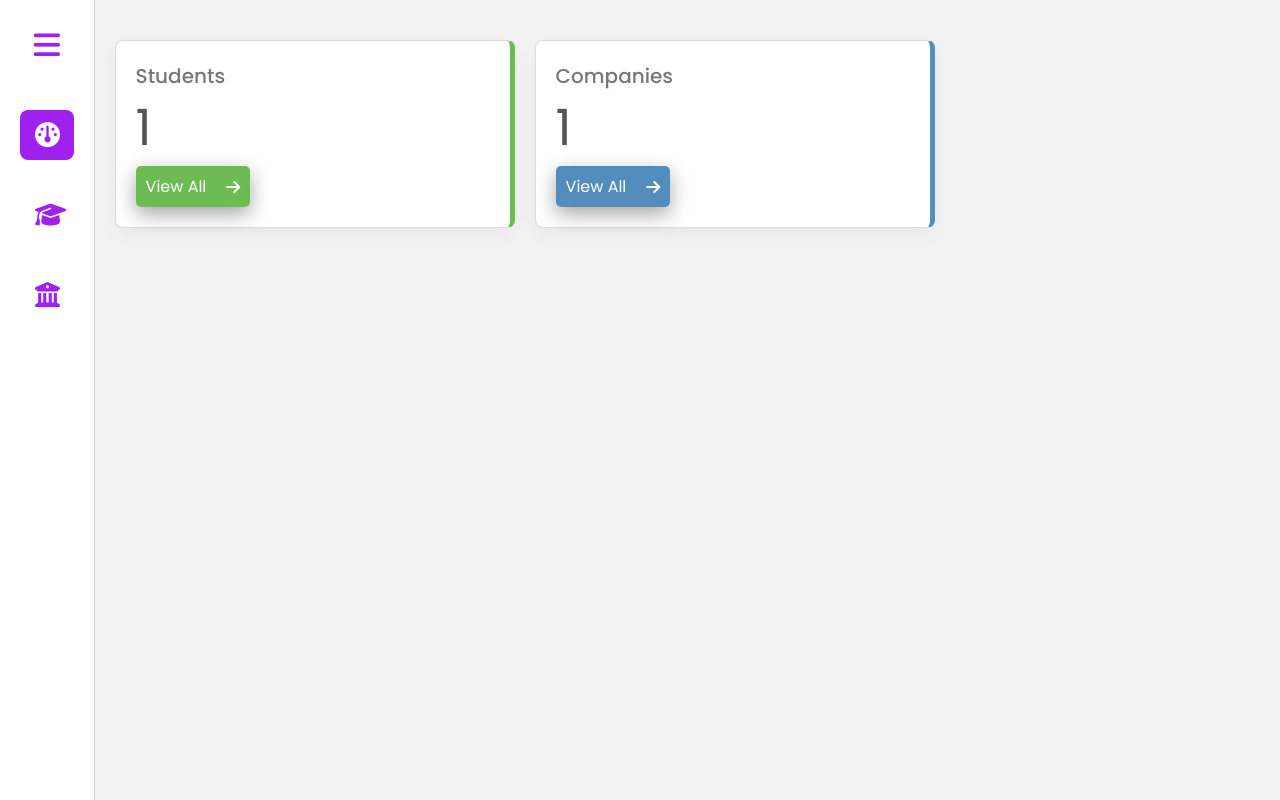
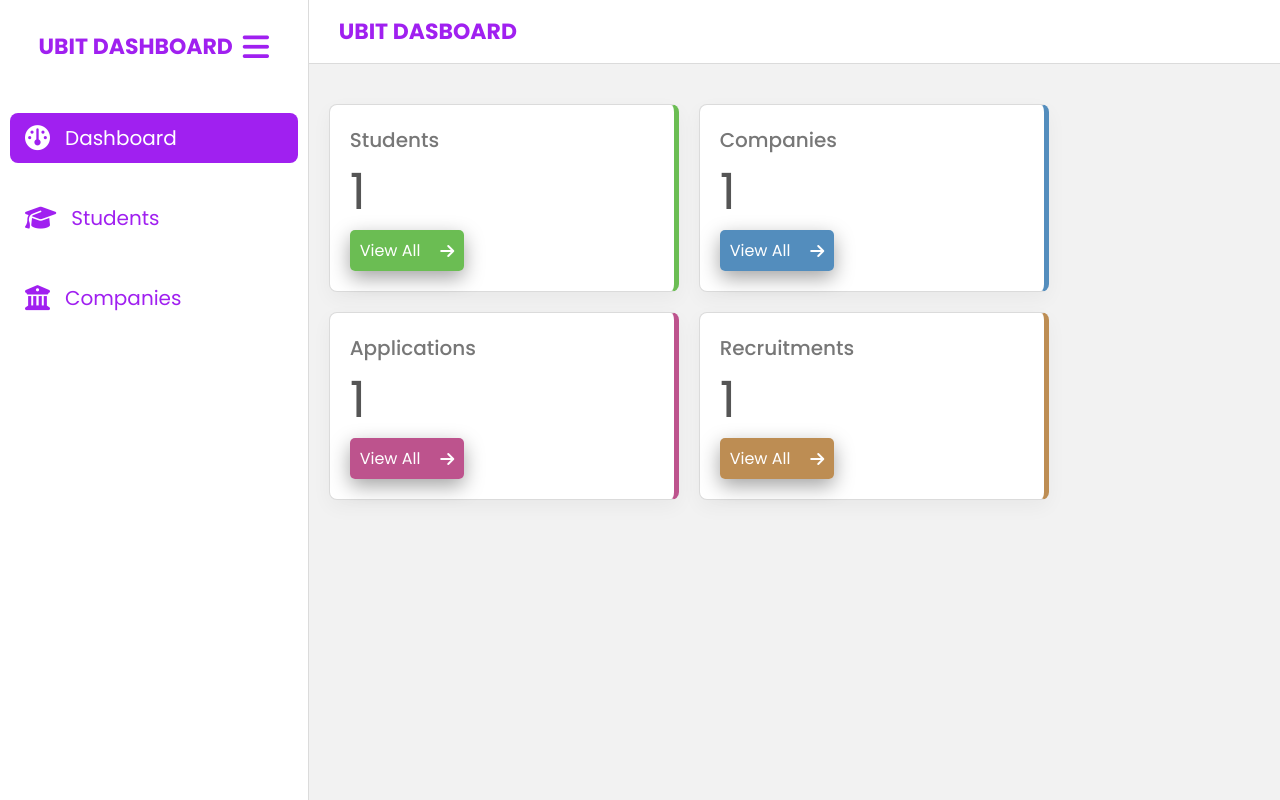
Before and after one commit to Abmichael01/recruitIT, a Django app: template templates/ubit/dashboard.html in a window 1280 px wide. Run offline with Django 4.2, Linux system fonts and the light colour scheme; the template is opened without the code that fills it: most values are stand-ins (such as "Sample title", 1, 10 or a date in 2020); some web fonts are replaced.

Commit message:
new commit

```diff
--- a/recruitIT/settings.py
+++ b/recruitIT/settings.py
@@ -21,7 +21,7 @@ BASE_DIR = Path(__file__).resolve().parent.parent
 SECRET_KEY = 'django-insecure-fk_bp*7x@d%97mgz+46%c#4@_gq0osh9-z*=j@j%3qg8(358er'
 
 # SECURITY WARNING: don't run with debug turned on in production!
-DEBUG = False
+DEBUG = True
 
 ALLOWED_HOSTS = ["www.recruitit.online", "recruitit.online", "recruitit-47654d4acc27.herokuapp.com", "127.0.0.1", "localhost"]
 
--- a/static/css/dashboard.css
+++ b/static/css/dashboard.css
@@ -16,14 +16,14 @@
     padding: 20px;
     background: #fff;
     border: var(--bw) solid var(--bc);
-    width: 400px;
+    width: 350px;
     border-radius: 8px;
     transition: .5s;
-    box-shadow: 0px 7px 20px #0000000b ;
+    box-shadow: 0px 7px 20px #0000000b;
 }
 
 .dashboard .stats .stat:hover{
-    box-shadow: 0px 7px 20px #00000023 ;
+    box-shadow: 0px 7px 20px #00000023;
 }
 
 .dashboard .stats .stat:nth-child(1){
@@ -31,9 +31,16 @@
 }
 
 
-
 .dashboard .stats .stat:nth-child(2){
     border-right: 5px solid #1262a4b9;
+}
+
+.dashboard .stats .stat:nth-child(3){
+    border-right: 5px solid #a41262b9;
+}
+
+.dashboard .stats .stat:nth-child(4){
+    border-right: 5px solid #a46212b9;
 }
 
 .dashboard .stats .stat h2{
@@ -81,3 +88,11 @@
 .dashboard .stats .stat:nth-child(2) a{
     background:  #1262a4b9;
 }
+
+.dashboard .stats .stat:nth-child(3) a{
+    background: #a41262b9;
+}
+
+.dashboard .stats .stat:nth-child(4) a{
+    background: #a46212b9;
+}
--- a/static/css/sidebar.css
+++ b/static/css/sidebar.css
@@ -1,5 +1,5 @@
 .sidebar{
-    width: 400px;
+    width: 80px;
     /* background: var(--primary); */
     height: 100vh;
     position: sticky;
@@ -8,7 +8,7 @@
     flex-direction: column;
     /* color: #fff; */
     align-items: flex-start;
-    padding: 10px 20px;
+    padding: 10px 10px;
     overflow: hidden;
     transition: .7s;
     border-right: var(--bw) solid var(--bc);
@@ -16,15 +16,21 @@
     color: var(--primary);
 }
 
-.hide-nav{
-    width: 99px;
+.sidebar:hover{
+    width: 400px;
 }
 
-
-.hide-nav .head h2{
-    display: none;
+.sidebar:hover .head h2{
+    display: inline-block;
     text-wrap: nowrap;
     overflow: hidden;
+}
+
+.sidebar:hover .head{
+    justify-content: flex-end;
+    text-wrap: nowrap;
+    overflow: hidden;
+    justify-content: center;
 }
 
 .sidebar .head{
@@ -35,18 +41,12 @@
     margin-top: 20px;
 }
 
-.hide-nav .head{
-    justify-content: flex-end;
-    text-wrap: nowrap;
-    overflow: hidden;
-    justify-content: center;
-}
-
 .sidebar .head h2{
     font-size: 22px;
     text-wrap: nowrap;
     overflow: hidden;
-    /* margin-top: 10px; */
+    display: none;
+    margin-right: 10px;
 }
 
 .sidebar .head .menu{
--- a/static/css/ubit-base.css
+++ b/static/css/ubit-base.css
@@ -32,5 +32,24 @@ body{
 
 .main{
     width: 100%;
+}
+
+.main-nav{
+    display: flex;
+    padding: 15px 30px;
+    justify-content: space-between;
+    align-items: center;
+    border-bottom: var(--bw) inset var(--bc);
+    background: #fff;
+    width: 100%;
+}
+
+.main-nav h2{
+    font-size: 22px;
+    color: var(--primary);
+}
+
+.sub-main{
+    width: 100%;
     padding: 20px;
 }
--- a/templates/ubit/base.html
+++ b/templates/ubit/base.html
@@ -13,9 +13,14 @@
     <div class="ubit-dasboard">
         {% include "ubit/sidebar.html" %}
         <div class="main">
-            {% block content %}
+            <div class="main-nav">
+                <h2>UBIT DASBOARD</h2>
+            </div>
+            <div class="sub-main">
+                {% block content %}
 
-            {% endblock content %}
+                {% endblock content %}
+            </div>
         </div>
     </div>
 </body>
--- a/templates/ubit/dashboard.html
+++ b/templates/ubit/dashboard.html
@@ -9,19 +9,39 @@
       <div class="stat">
         <h2>Students</h2>
         <p>{{students.count}}</p>
-        <a href="">
+        <a href="{% url 'ubit:students' %}">
           <span>View All</span>
           <i class="fa-solid fa-arrow-right"></i>
         </a>
       </div>
+
       <div class="stat">
         <h2>Companies</h2>
         <p>{{companies.count}}</p>
-        <a href="">
+        <a href="{% url 'ubit:companies' %}">
           <span>View All</span>
           <i class="fa-solid fa-arrow-right"></i>
         </a>
       </div>
+
+      <div class="stat">
+        <h2>Applications</h2>
+        <p>{{applications.count}}</p>
+        <a href="{% url 'ubit:applications' %}">
+          <span>View All</span>
+          <i class="fa-solid fa-arrow-right"></i>
+        </a>
+      </div>
+
+      <div class="stat">
+        <h2>Recruitments</h2>
+        <p>{{recruitments.count}}</p>
+        <a href="{% url 'ubit:recruitments' %}">
+          <span>View All</span>
+          <i class="fa-solid fa-arrow-right"></i>
+        </a>
+      </div>
+
     </div>
   </div>
 {% endblock content %}
--- a/templates/ubit/sidebar.html
+++ b/templates/ubit/sidebar.html
@@ -6,17 +6,17 @@
         <i class="fa-solid fa-bars menu"></i>
     </div>
     <div class="nav">
-        <a href="dashboard" class="active">
+        <a href="{% url 'ubit:dashboard' %}" class="active">
             <i class="fa-solid fa-gauge"></i>
             <span>Dashboard</span>
         </a>
 
-        <a href="students">
+        <a href="{% url 'ubit:students' %}">
             <i class="fa-solid fa-graduation-cap"></i>
             <span>Students</span>
         </a>
 
-        <a href="companies">
+        <a href="{% url 'ubit:companies' %}">
             <i class="fa-solid fa-building-columns"></i>
             <span>Companies</span>
         </a>
@@ -24,9 +24,5 @@
 </div>
 
 <script>
-    const menu = document.querySelector('.menu');
-    const sidebar = document.querySelector('.sidebar');
-    menu.addEventListener('click', () => {
-        sidebar.classList.toggle('hide-nav');
-    });
+
 </script>
--- a/ubit/urls.py
+++ b/ubit/urls.py
@@ -1,9 +1,13 @@
 from django.urls import path
 from . views import *
 
+app_name = "ubit"
 
 urlpatterns = [
     path("dashboard", dashboard, name="dashboard"),
     path("students", students, name="students"),
-    path("companies", companies, name="companies")
+    path("companies", companies, name="companies"),
+    path("recruitments", recruitments, name="recruitments"),
+    path("applications", applications, name="applications"),
+
 ]
```
Also changed, not shown: static/css/ubit-students.css (+6 -4 lines), templates/ubit/applications.html (added, +9 -0 lines), templates/ubit/recruitments.html (added, +9 -0 lines), templates/ubit/students.html (+5 -4 lines), ubit/views.py (+19 -1 lines).
